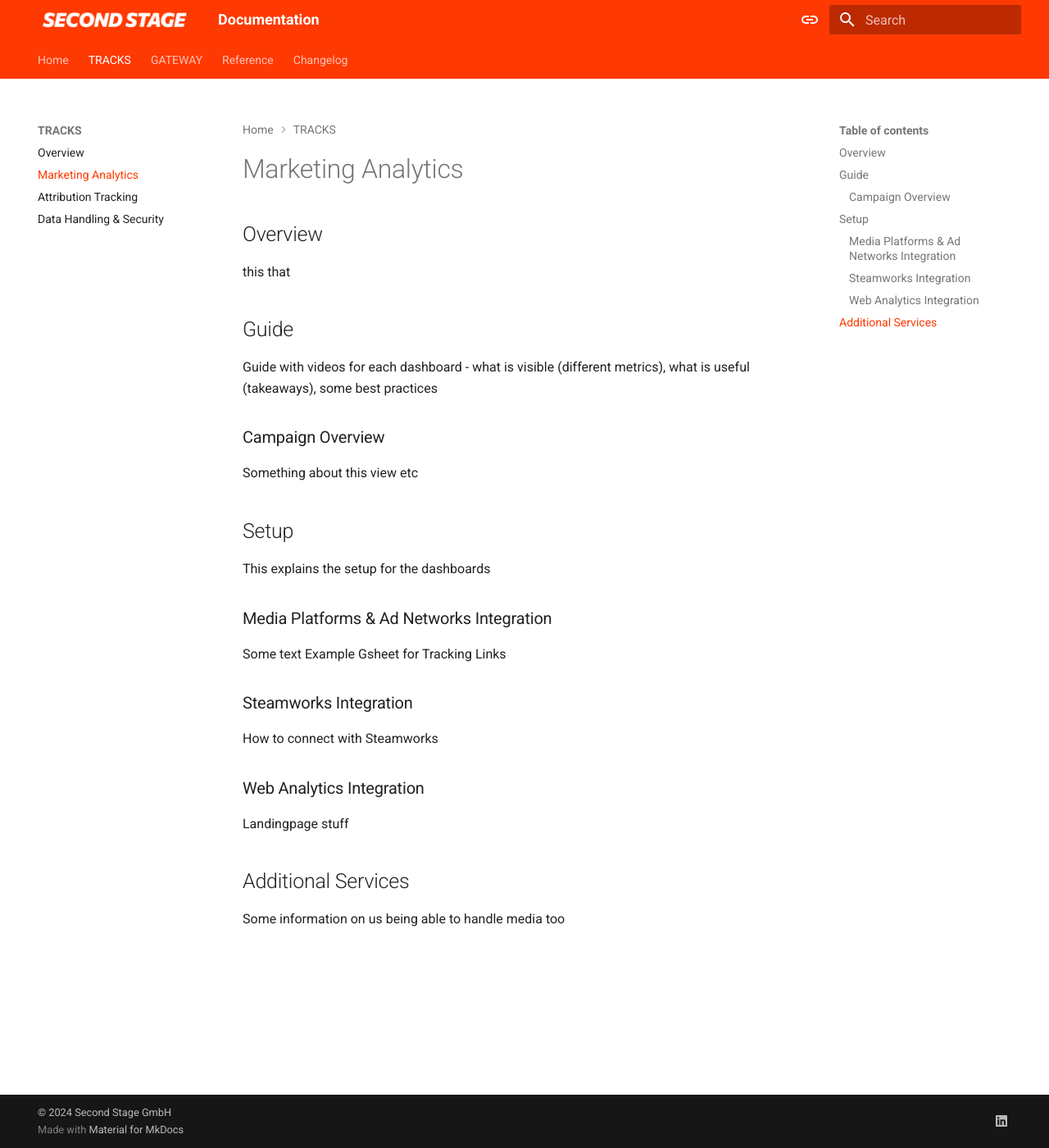
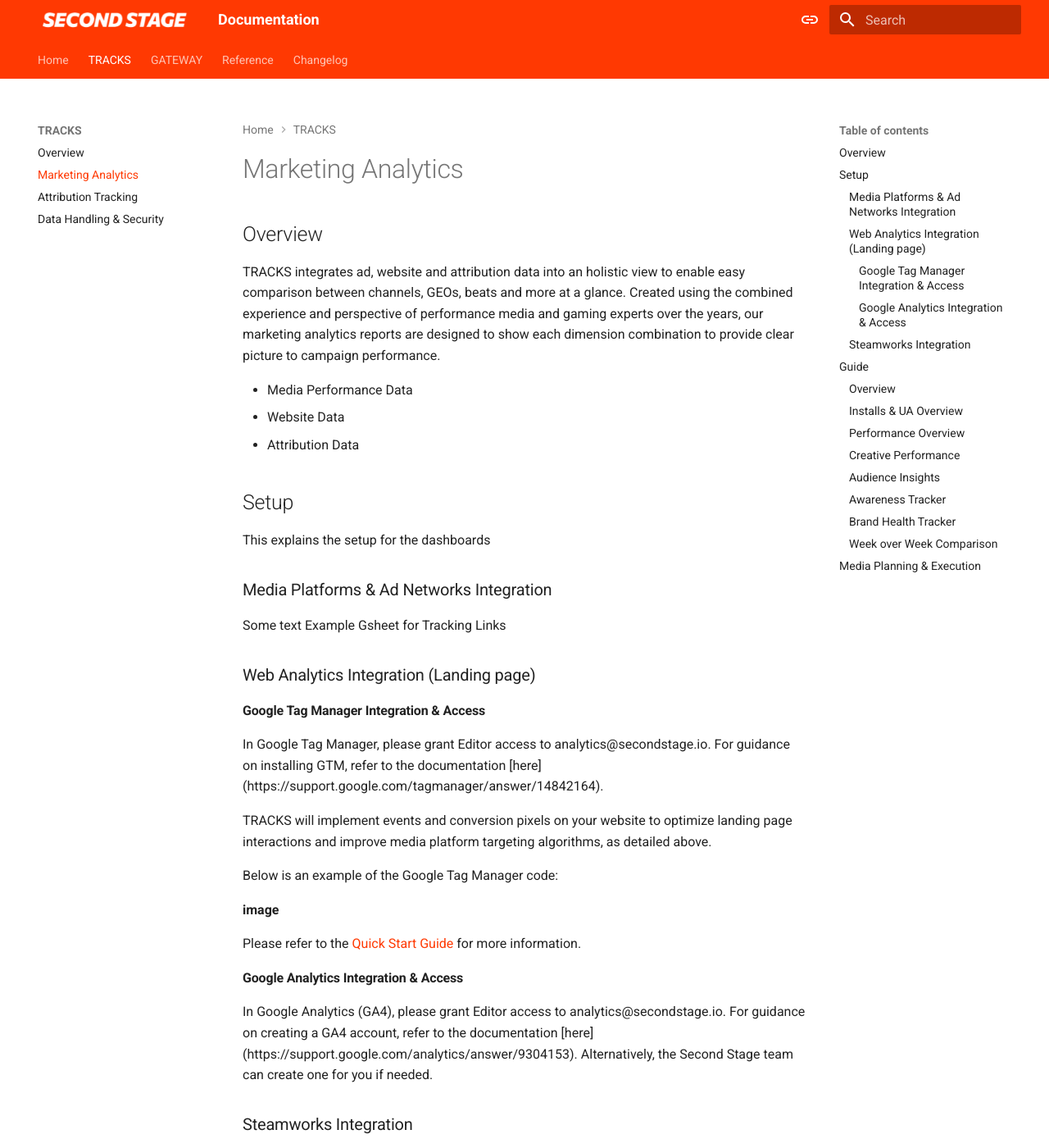
Before and after one commit to secondstage-io/tracks-documentation, an MkDocs documentation site: the page built from docs/tracks/marketing-analytics.md, in a window 1280 px wide and 1400 px high. Shown: the whole window at 82% size. Built offline with MkDocs 1.6.1 and Material for MkDocs 9.7.7, drawn with Linux system fonts in a browser that asks for light colours; some of the changed text lies outside the part shown.

Commit message:
Update marketing-analytics.md
new content

```diff
--- a/docs/tracks/marketing-analytics.md
+++ b/docs/tracks/marketing-analytics.md
@@ -2,15 +2,11 @@
 
 ## Overview
 
-this that
+TRACKS integrates ad, website and attribution data into an holistic view to enable easy comparison between channels, GEOs, beats and more at a glance. Created using the combined experience and perspective of performance media and gaming experts over the years, our marketing analytics reports are designed to show each dimension combination to provide clear picture to campaign performance.
 
-## Guide
-
-Guide with videos for each dashboard - what is visible (different metrics), what is useful (takeaways), some best practices
-
-### Campaign Overview
-
-Something about this view etc
+- Media Performance Data
+- Website Data
+- Attribution Data
 
 ## Setup
 
@@ -21,14 +17,68 @@
 Some text
 Example Gsheet for Tracking Links
 
+### Web Analytics Integration (Landing page)
+
+#### Google Tag Manager Integration & Access
+
+In Google Tag Manager, please grant Editor access to analytics@secondstage.io. For guidance on installing GTM, refer to the documentation [here] (https://support.google.com/tagmanager/answer/14842164).
+
+TRACKS will implement events and conversion pixels on your website to optimize landing page interactions and improve media platform targeting algorithms, as detailed above.
+
+Below is an example of the Google Tag Manager code:
+
+**image**
+
+Please refer to the [Quick Start Guide](https://support.google.com/tagmanager/answer/14842164) for more information.
+
+#### Google Analytics Integration & Access
+
+In Google Analytics (GA4), please grant Editor access to analytics@secondstage.io. For guidance on creating a GA4 account, refer to the documentation [here] (https://support.google.com/analytics/answer/9304153). Alternatively, the Second Stage team can create one for you if needed.
+
 ### Steamworks Integration
 
-How to connect with Steamworks
+If your game is available on Steam, please grant us access by sending an invitation to analytics@secondstage.io with "View Marketing Traffic Data" permissions only.
 
-### Web Analytics Integration
+You can find the "Invite New User" section in Steamworks by navigating to Steamworks → Users & Permissions → Invite New User.
 
-Landingpage stuff
+## Guide
 
-## Additional Services
+Guide with videos for each dashboard - what is visible (different metrics), what is useful (takeaways), some best practices
 
-Some information on us being able to handle media too
+### Overview
+
+Something about this view etc
+
+### Installs & UA Overview
+
+Something about this view etc
+
+### Performance Overview
+
+Something about this view etc
+
+### Creative Performance
+
+Something about this view etc
+
+### Audience Insights
+
+Something about this view etc
+
+### Awareness Tracker
+
+Something about this view etc
+
+### Brand Health Tracker
+
+Something about this view etc
+
+### Week over Week Comparison
+
+Something about this view etc
+
+## Media Planning & Execution
+
+If you require additional support, our team of gaming media specialists can manage your digital marketing campaigns from planning to execution. Leveraging TRACKS and our data-driven insights, we continuously optimize campaigns to deliver the best results for our clients. Our experts specialize in all major performance marketing channels and offer direct media buying with key gaming partners.
+
+Using TRACKS, we craft full-funnel media strategies, managing and optimizing campaigns from the upper funnel through to purchase. From planning and setup to execution and reporting, we provide support wherever needed, allowing you to focus on what matters most. Please contact us for further information and assistance.
```
